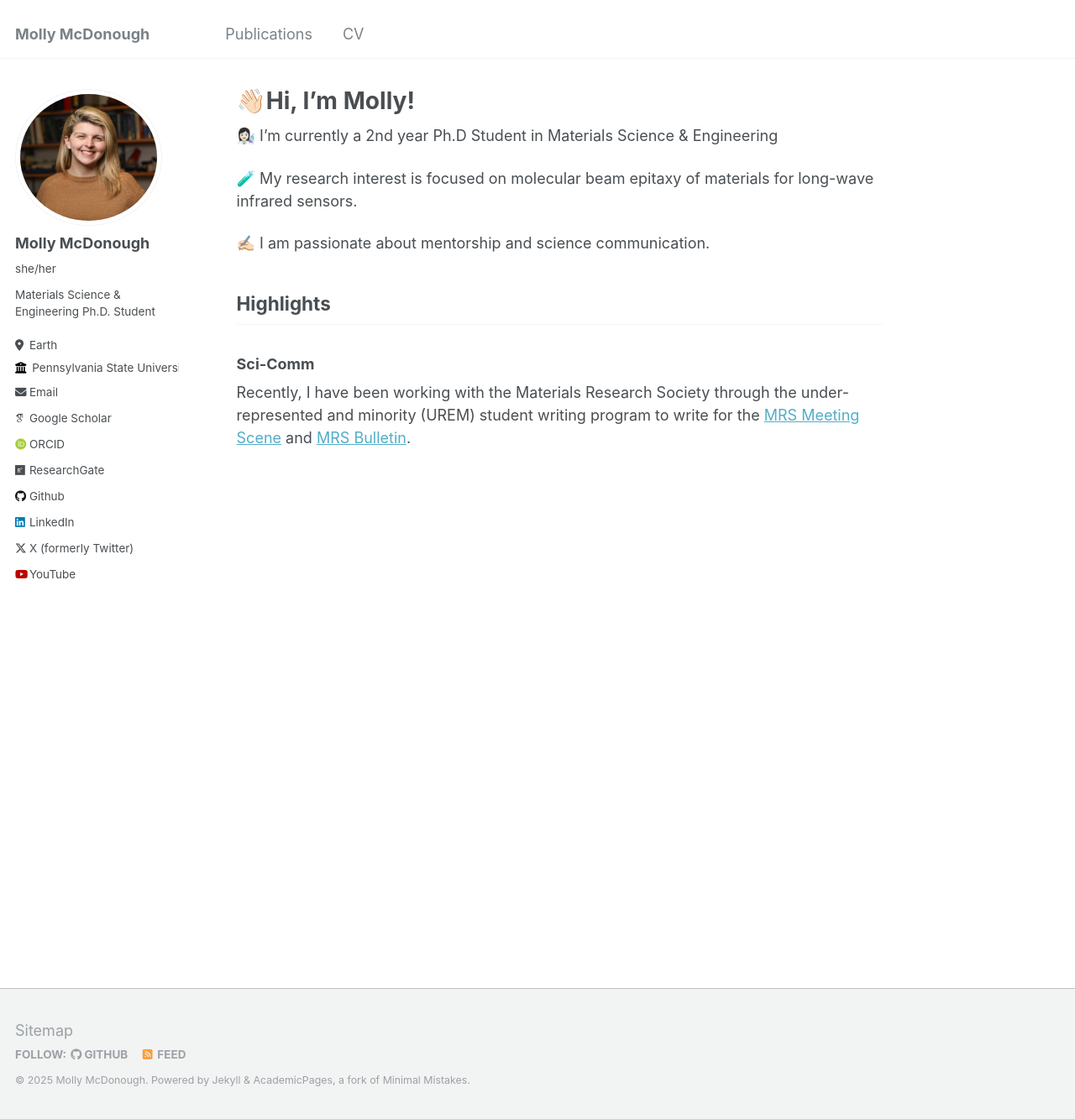
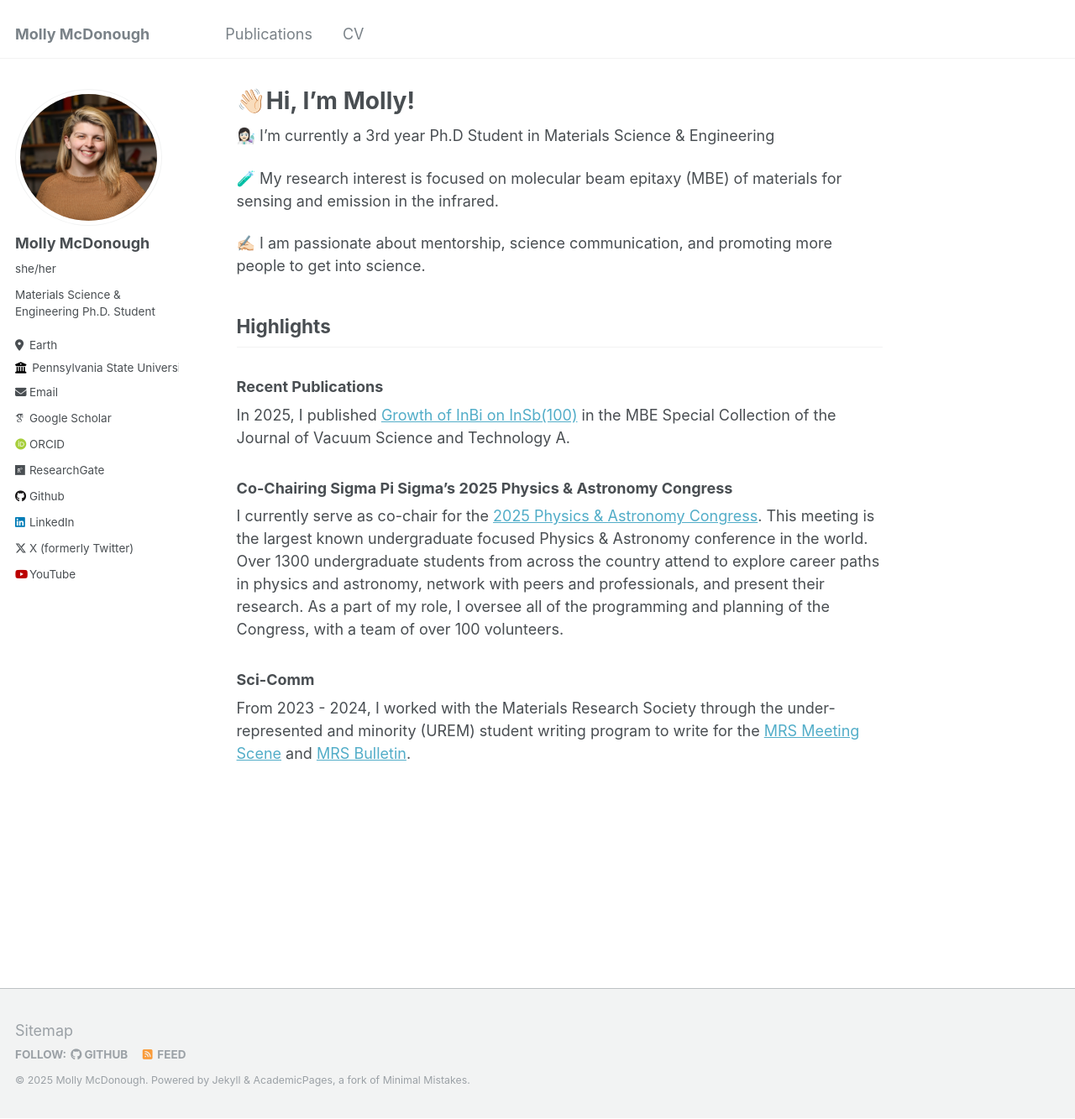
Before and after one commit to mollyrmcdonough/mollyrmcdonough.github.io, a Jekyll site: the page built from _pages/about.md, in a window 1280 px wide and 1333 px high. Shown: the whole window at 84% size. Built offline with Jekyll 4.4.1, drawn with Linux system fonts in a browser that asks for light colours; some web fonts are replaced.

```diff
--- a/_pages/about.md
+++ b/_pages/about.md
@@ -7,14 +7,22 @@ redirect_from:
   - /about.html
 ---
 
-👩🏻‍🔬 I'm currently a 2nd year Ph.D Student in Materials Science & Engineering
+👩🏻‍🔬 I'm currently a 3rd year Ph.D Student in Materials Science & Engineering
 
-🧪 My research interest is focused on molecular beam epitaxy of materials for long-wave infrared sensors.
+🧪 My research interest is focused on molecular beam epitaxy (MBE) of materials for sensing and emission in the infrared.
 
-✍🏻 I am passionate about mentorship and science communication.
+✍🏻 I am passionate about mentorship, science communication, and promoting more people to get into science.
 
 ## Highlights
 
+### Recent Publications
+
+In 2025, I published [Growth of InBi on InSb(100)](https://doi.org/10.1116/6.0004418) in the MBE Special Collection of the Journal of Vacuum Science and Technology A.
+
+### Co-Chairing Sigma Pi Sigma's 2025 Physics & Astronomy Congress
+
+I currently serve as co-chair for the [2025 Physics & Astronomy Congress](https://students.aip.org/congress). This meeting is the largest known undergraduate focused Physics & Astronomy conference in the world. Over 1300 undergraduate students from across the country attend to explore career paths in physics and astronomy, network with peers and professionals, and present their research. As a part of my role, I oversee all of the programming and planning of the Congress, with a team of over 100 volunteers.
+
 ### Sci-Comm
 
-Recently, I have been working with the Materials Research Society through the under-represented and minority (UREM) student writing program to write for the [MRS Meeting Scene](https://materials.typepad.com/mrs_meeting_scene/2024/04/symposium-xmrsthe-kavli-foundation-frontiers-of-materials.html) and [MRS Bulletin](https://doi.org/10.1557/s43577-024-00712-x).
+From 2023 - 2024, I worked with the Materials Research Society through the under-represented and minority (UREM) student writing program to write for the [MRS Meeting Scene](https://materials.typepad.com/mrs_meeting_scene/2024/04/symposium-xmrsthe-kavli-foundation-frontiers-of-materials.html) and [MRS Bulletin](https://doi.org/10.1557/s43577-024-00712-x).
```
Also changed, not shown: _pages/talks.html (deleted, +0 -16 lines), _pages/talks.md (added, +8 -0 lines).
